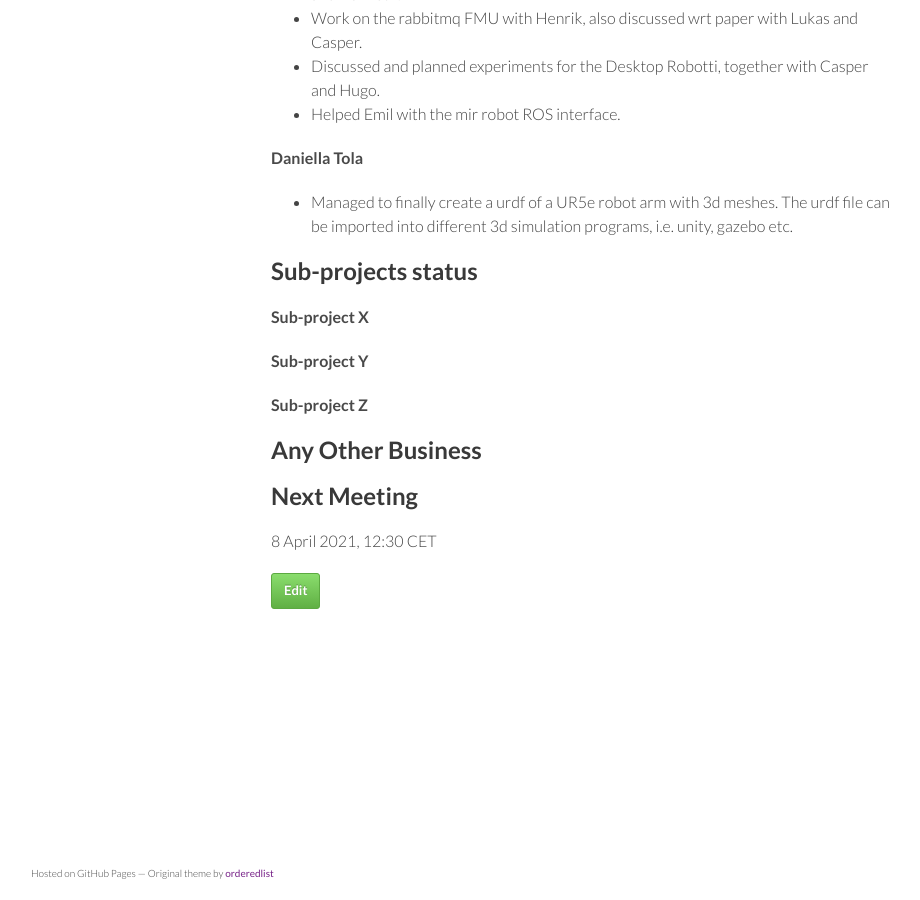
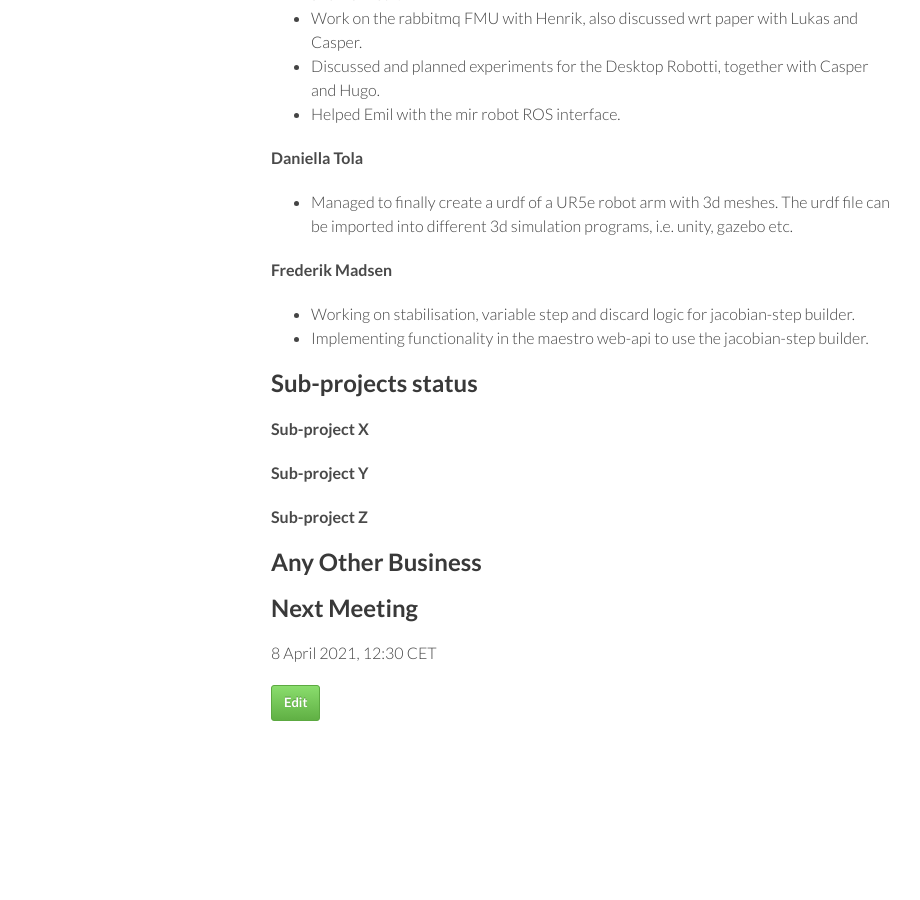
Before and after one commit to digitaltwincentre/digitaltwincentre.github.io, a Jekyll site: the page built from _biweeklies/Biweekly-36.md, in a window 1280 px wide and 900 px high, scrolled down 1003 px. Shown: the whole window, without its empty margins (179-1099 px from the left). Built offline with Jekyll 4.4.1, drawn with Linux system fonts in a browser that asks for light colours; nearby versions of some CDN libraries.

Commit message:
Update Biweekly-36.md

```diff
--- a/_biweeklies/Biweekly-36.md
+++ b/_biweeklies/Biweekly-36.md
@@ -46,6 +46,10 @@ date: 24 March 2021, 1030 CET
 #### Daniella Tola
 * Managed to finally create a urdf of a UR5e robot arm with 3d meshes. The urdf file can be imported into different 3d simulation programs, i.e. unity, gazebo etc.
 
+#### Frederik Madsen
+* Working on stabilisation, variable step and discard logic for jacobian-step builder.
+* Implementing functionality in the maestro web-api to use the jacobian-step builder.
+
 ## Sub-projects status
 
 
```
